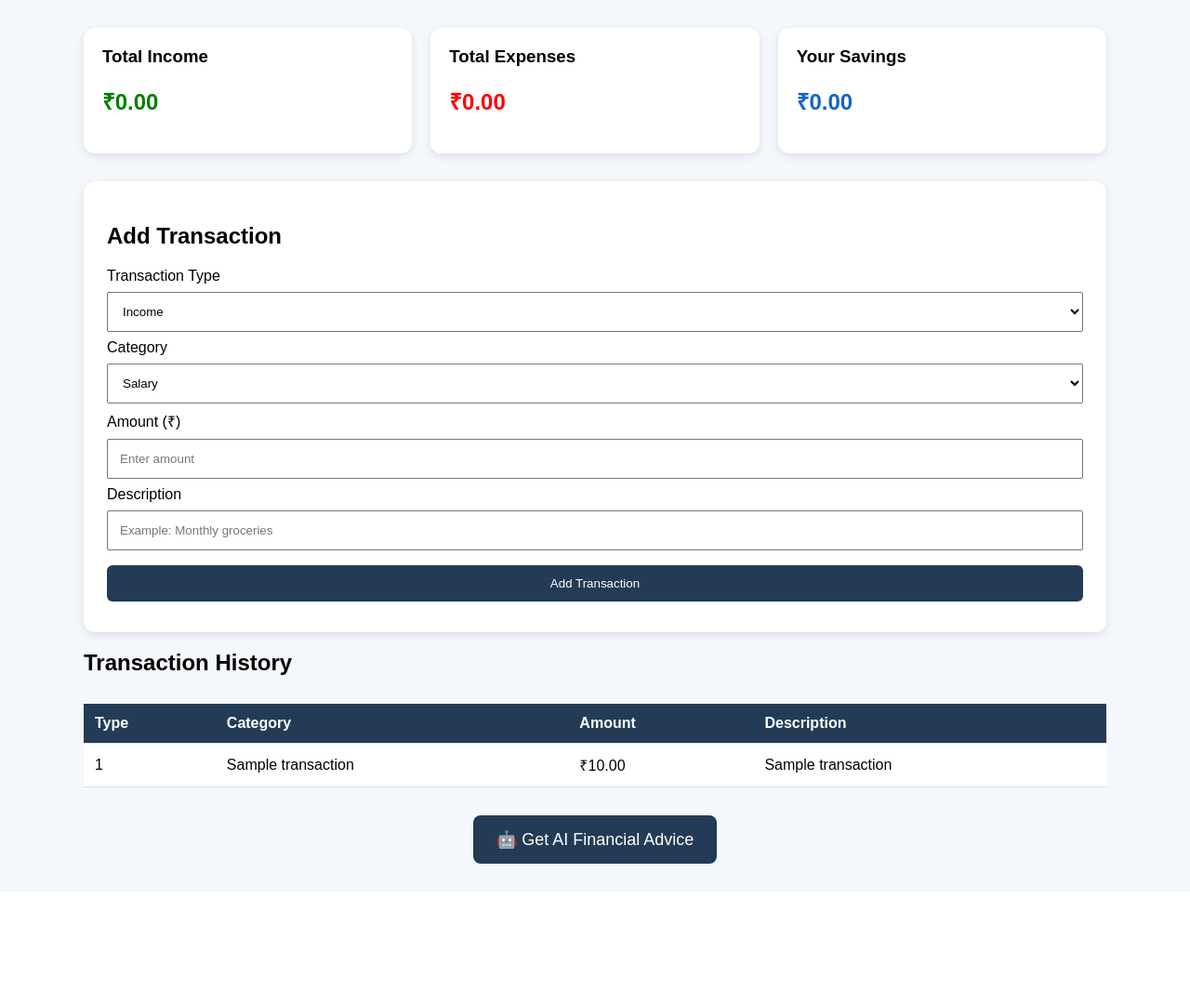
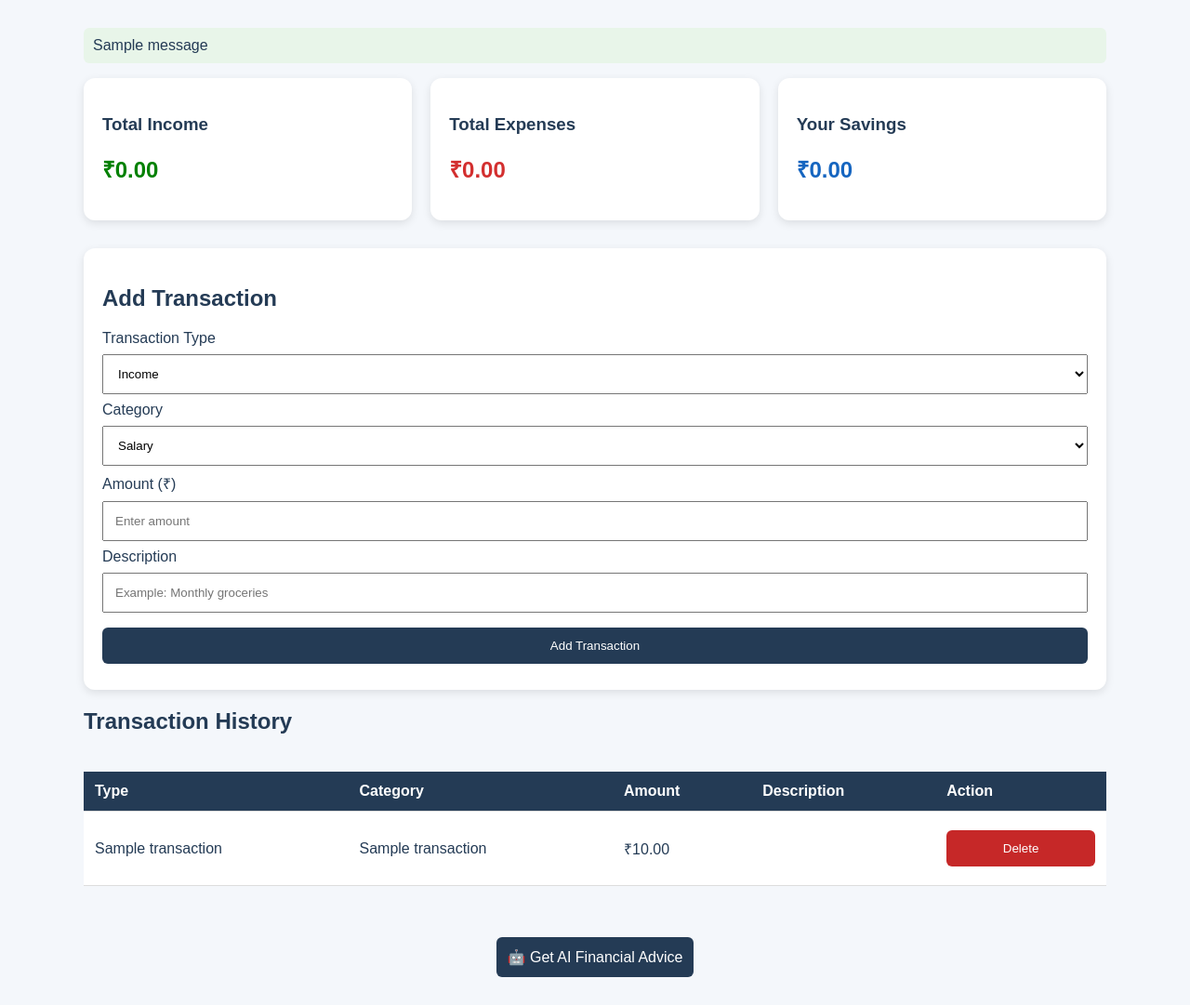
Before and after one commit to suhanipatharde-dotcom/Personal-Finance-Advisor-Bot, a Flask app: template templates/index.html in a window 1280 px wide. Shown: the part 164-1245 px from the top of the page at 93% size. Before the commit the page ends 1093 px from the top, so only its background shows below. Run offline with Flask 3, Linux system fonts and the light colour scheme; the template is opened without the code that fills it: most values are stand-ins (such as "Sample title", 1, 10 or a date in 2020); one stand-in notice (Sample message) is shown.

Commit message:
Refactor index.html for better layout and functionality
Updated the title and enhanced styling for better layout. Improved form structure and added message display functionality.

```diff
--- a/templates/index.html
+++ b/templates/index.html
@@ -1,9 +1,10 @@
+
 <!DOCTYPE html>
 <html lang="en">
 <head>
     <meta charset="UTF-8">
     <meta name="viewport" content="width=device-width, initial-scale=1.0">
-    <title>Personal Finance Advisor</title>
+    <title>Personal Finance Advisor Bot</title>
 
     <style>
         body {
@@ -11,6 +12,7 @@
             background: #f4f7fb;
             margin: 0;
             padding: 0;
+            color: #243b55;
         }
 
         header {
@@ -32,37 +34,24 @@
             flex-wrap: wrap;
         }
 
-        .card {
+        .card, .form-box {
             background: white;
             padding: 20px;
             border-radius: 12px;
-            flex: 1;
-            min-width: 200px;
             box-shadow: 0 3px 10px rgba(0,0,0,0.1);
         }
 
-        .card h3 {
-            margin-top: 0;
+        .card {
+            flex: 1;
+            min-width: 180px;
         }
 
-        .income {
-            color: green;
-        }
-
-        .expense {
-            color: red;
-        }
-
-        .saving {
-            color: #1565c0;
-        }
+        .income { color: green; }
+        .expense { color: #d32f2f; }
+        .saving { color: #1565c0; }
 
         .form-box {
-            background: white;
-            padding: 25px;
             margin-top: 30px;
-            border-radius: 12px;
-            box-shadow: 0 3px 10px rgba(0,0,0,0.1);
         }
 
         input, select, button {
@@ -72,17 +61,22 @@
             box-sizing: border-box;
         }
 
-        button {
+        button, .advice-link {
             background: #243b55;
             color: white;
             border: none;
             border-radius: 6px;
             cursor: pointer;
+            padding: 12px;
+        }
+
+        .table-wrap {
+            overflow-x: auto;
         }
 
         table {
             width: 100%;
-            margin-top: 30px;
+            margin-top: 20px;
             background: white;
             border-collapse: collapse;
         }
@@ -97,20 +91,45 @@
             background: #243b55;
             color: white;
         }
+
+        .delete-form {
+            margin: 0;
+        }
+
+        .delete-button {
+            background: #c62828;
+            min-width: 80px;
+        }
+
+        .advice-link {
+            display: inline-block;
+            text-decoration: none;
+            margin-top: 25px;
+        }
+
+        .message {
+            padding: 10px;
+            background: #e8f5e9;
+            border-radius: 6px;
+        }
     </style>
 </head>
 
 <body>
-
 <header>
     <h1>Personal Finance Advisor Bot</h1>
     <p>Track your money. Understand your spending. Save better.</p>
 </header>
 
-<div class="container">
+<main class="container">
 
-    <div class="cards">
+    {% with messages = get_flashed_messages() %}
+        {% for message in messages %}
+            <p class="message">{{ message }}</p>
+        {% endfor %}
+    {% endwith %}
 
+    <section class="cards">
         <div class="card">
             <h3>Total Income</h3>
             <h2 class="income">₹{{ "%.2f"|format(income) }}</h2>
@@ -125,25 +144,20 @@
             <h3>Your Savings</h3>
             <h2 class="saving">₹{{ "%.2f"|format(savings) }}</h2>
         </div>
+    </section>
 
-    </div>
-
-    <div class="form-box">
-
+    <section class="form-box">
         <h2>Add Transaction</h2>
 
-        <form action="/add" method="POST">
-
-            <label>Transaction Type</label>
-
-            <select name="transaction_type" required>
+        <form action="{{ url_for('add_transaction') }}" method="POST">
+            <label for="transaction_type">Transaction Type</label>
+            <select id="transaction_type" name="transaction_type" required>
                 <option value="income">Income</option>
                 <option value="expense">Expense</option>
             </select>
 
-            <label>Category</label>
-
-            <select name="category" required>
+            <label for="category">Category</label>
+            <select id="category" name="category" required>
                 <option value="Salary">Salary</option>
                 <option value="Food">Food</option>
                 <option value="Rent">Rent</option>
@@ -155,71 +169,65 @@
                 <option value="Other">Other</option>
             </select>
 
-            <label>Amount (₹)</label>
+            <label for="amount">Amount (₹)</label>
+            <input id="amount" type="number" name="amount"
+                   step="0.01" min="0.01"
+                   placeholder="Enter amount" required>
 
-            <input
-                type="number"
-                name="amount"
-                step="0.01"
-                min="0"
-                placeholder="Enter amount"
-                required
-            >
-
-            <label>Description</label>
-
-            <input
-                type="text"
-                name="description"
-                placeholder="Example: Monthly groceries"
-            >
+            <label for="description">Description</label>
+            <input id="description" type="text" name="description"
+                   maxlength="250" placeholder="Example: Monthly groceries">
 
             <button type="submit">Add Transaction</button>
-
         </form>
-
-    </div>
+    </section>
 
     <h2>Transaction History</h2>
 
+    <div class="table-wrap">
         <table>
-
+            <thead>
                 <tr>
                     <th>Type</th>
                     <th>Category</th>
                     <th>Amount</th>
                     <th>Description</th>
+                    <th>Action</th>
                 </tr>
+            </thead>
+            <tbody>
+                {% for transaction in transactions %}
+                <tr>
+                    <td>{{ transaction[1] }}</td>
+                    <td>{{ transaction[2] }}</td>
+                    <td>₹{{ "%.2f"|format(transaction[3]) }}</td>
+                    <td>{{ transaction[4] or "" }}</td>
+                    <td>
+                        <form class="delete-form"
+                              action="{{ url_for('delete_transaction', transaction_id=transaction[0]) }}"
+                              method="POST"
+                              onsubmit="return confirm('Delete this transaction?');">
+                            <button class="delete-button" type="submit">
+                                Delete
+                            </button>
+                        </form>
+                    </td>
+                </tr>
+                {% else %}
+                <tr>
+                    <td colspan="5">No transactions yet. Add your first transaction above.</td>
+                </tr>
+                {% endfor %}
+            </tbody>
+        </table>
+    </div>
 
-        {% for transaction in transactions %}
-
-        <tr>
-            <td>{{ transaction[0] }}</td>
-            <td>{{ transaction[1] }}</td>
-            <td>₹{{ "%.2f"|format(transaction[2]) }}</td>
-            <td>{{ transaction[3] }}</td>
-        </tr>
-
-        {% endfor %}
-
-    </table>
-
-    <div style="text-align: center; margin-top: 30px;">
-
-    <a href="/advice"
-       style="display: inline-block;
-              padding: 15px 25px;
-              background: #243b55;
-              color: white;
-              text-decoration: none;
-              border-radius: 8px;
-              font-size: 18px;">
+    <div style="text-align:center; margin:30px 0;">
+        <a class="advice-link" href="{{ url_for('advice') }}">
             🤖 Get AI Financial Advice
         </a>
-
     </div>
 
-</div>
-
+</main>
 </body>
 </html>
```
Lines whose indentation alone changed are shown as unchanged.
